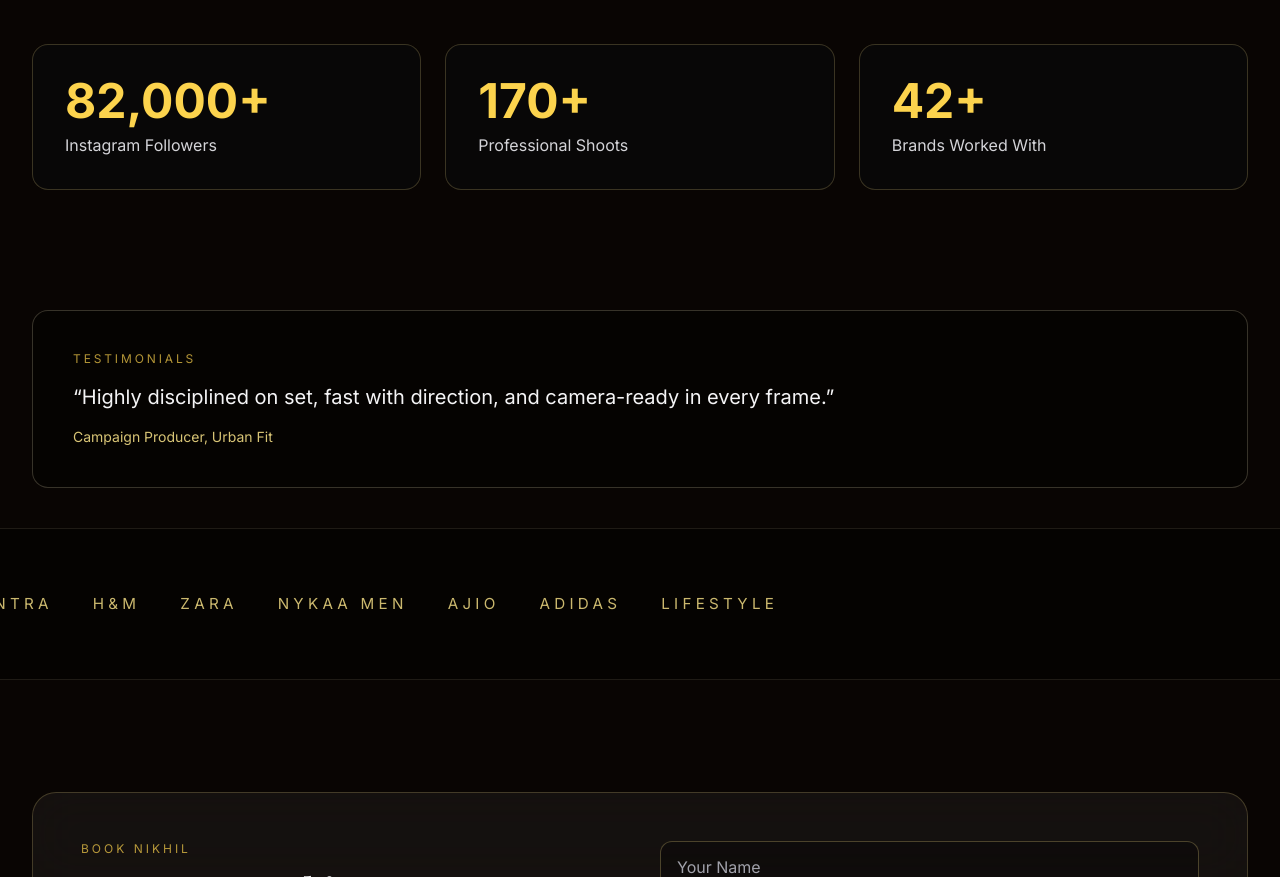
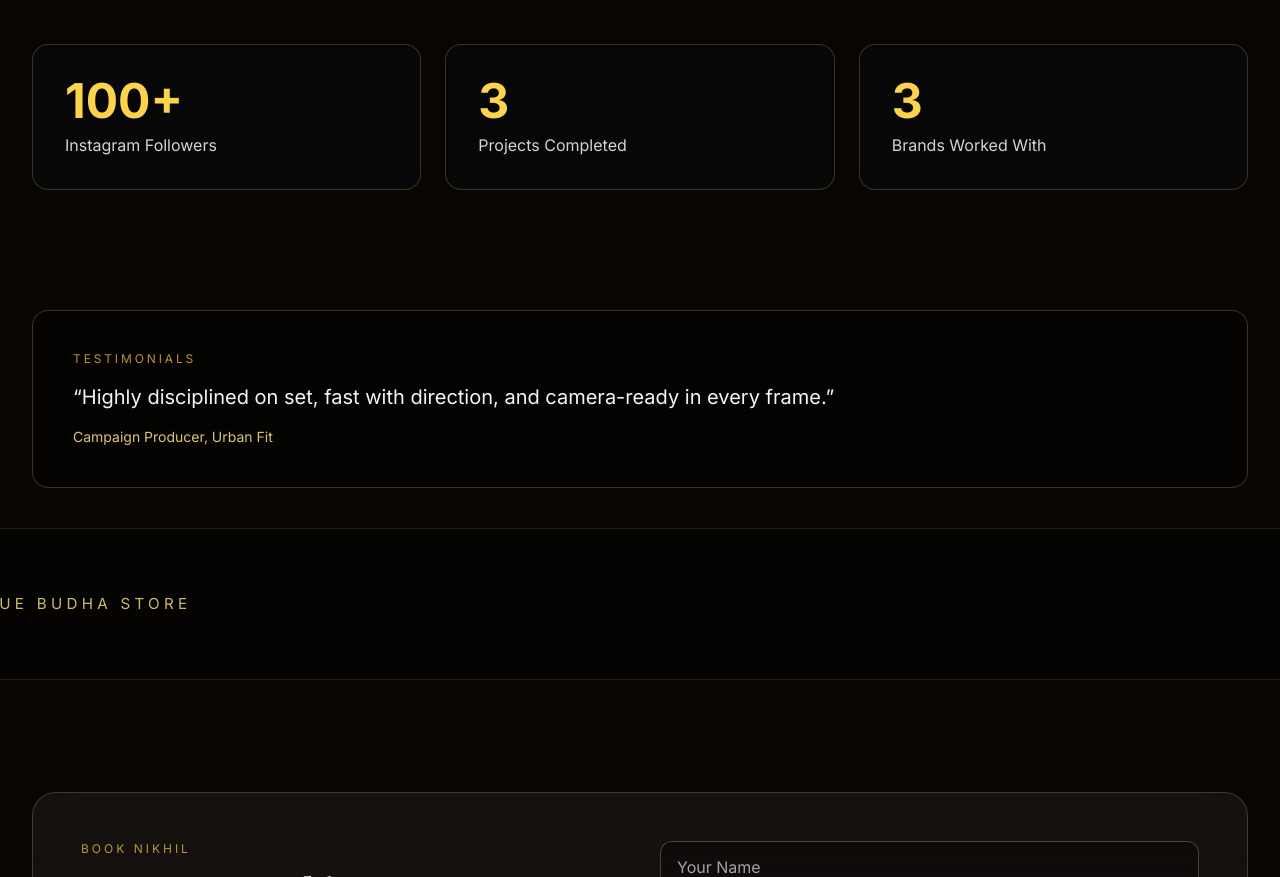
Before and after one commit to DEVELOPERNICK21/Nick_portfolio, a Next.js app: page /premium in a window 1280 px wide. Shown: the part 2300-3177 px from the top of the page. Built offline with nearby package versions, Linux system fonts and the light colour scheme; a web font is replaced by a local one.

Commit message:
Added new records

```diff
--- a/src/components/PremiumExperience.tsx
+++ b/src/components/PremiumExperience.tsx
@@ -27,9 +27,9 @@ type Stat = {
 };
 
 const stats: Stat[] = [
-  { label: "Instagram Followers", value: 82000, suffix: "+" },
-  { label: "Professional Shoots", value: 170, suffix: "+" },
-  { label: "Brands Worked With", value: 42, suffix: "+" },
+  { label: "Instagram Followers", value: 100, suffix: "+" },
+  { label: "Projects Completed", value: 3, suffix: "" },
+  { label: "Brands Worked With", value: 3, suffix: "" },
 ];
 
 const galleryItems = [
@@ -511,18 +511,7 @@ export default function PremiumExperience() {
 
       <section className='py-16 border-y border-amber-100/10 bg-black/35 overflow-hidden'>
         <div className='marquee-track'>
-          {[
-            "Nike",
-            "Puma",
-            "Levis",
-            "Myntra",
-            "H&M",
-            "Zara",
-            "Nykaa Men",
-            "Ajio",
-            "Adidas",
-            "Lifestyle",
-          ].map(
+          {["Wework", "Laundryto", "Blue Budha Store"].map(
             (brand, idx) => (
               <span key={`${brand}-${idx}`} className='marquee-item'>
                 {brand}
--- a/src/components/Stats.tsx
+++ b/src/components/Stats.tsx
@@ -2,10 +2,10 @@
 
 export default function Stats() {
   const stats = [
+    { number: "100+", label: "Followers" },
+    { number: "3", label: "Projects Completed" },
+    { number: "3", label: "Brands Worked With" },
     { number: "5+", label: "Years Tech Experience" },
-    { number: "1+", label: "Year Modeling" },
-    { number: "5+", label: "Video Projects" },
-    { number: "Building", label: "Portfolio" },
   ];
 
   return (
```
